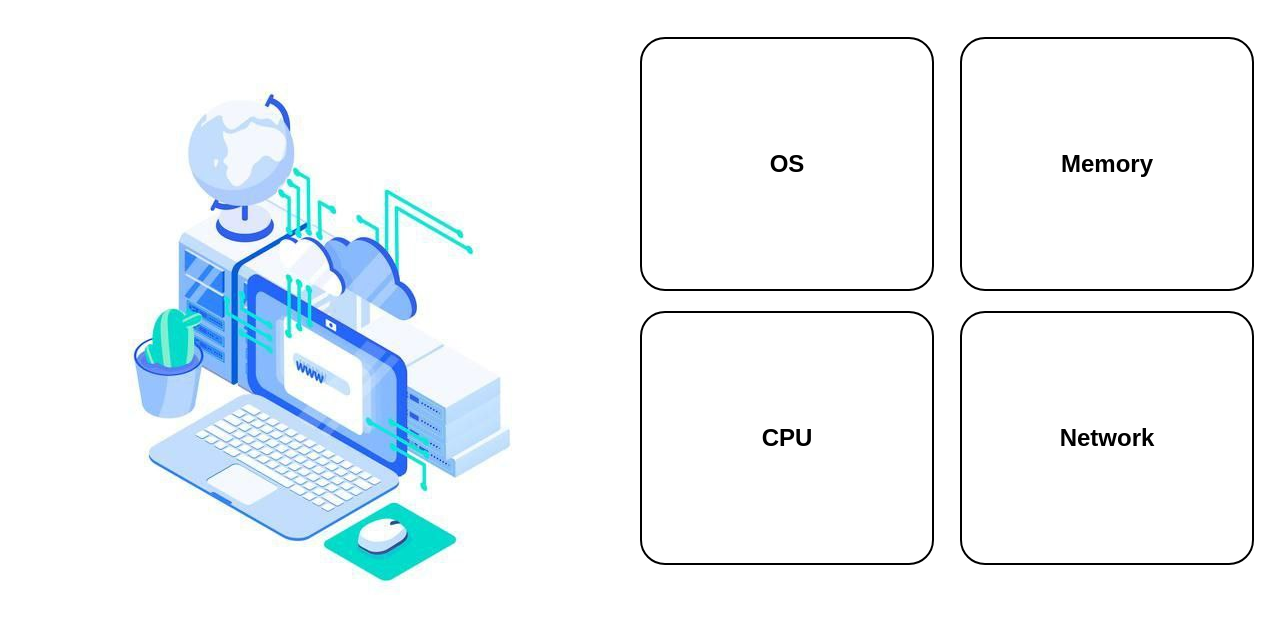
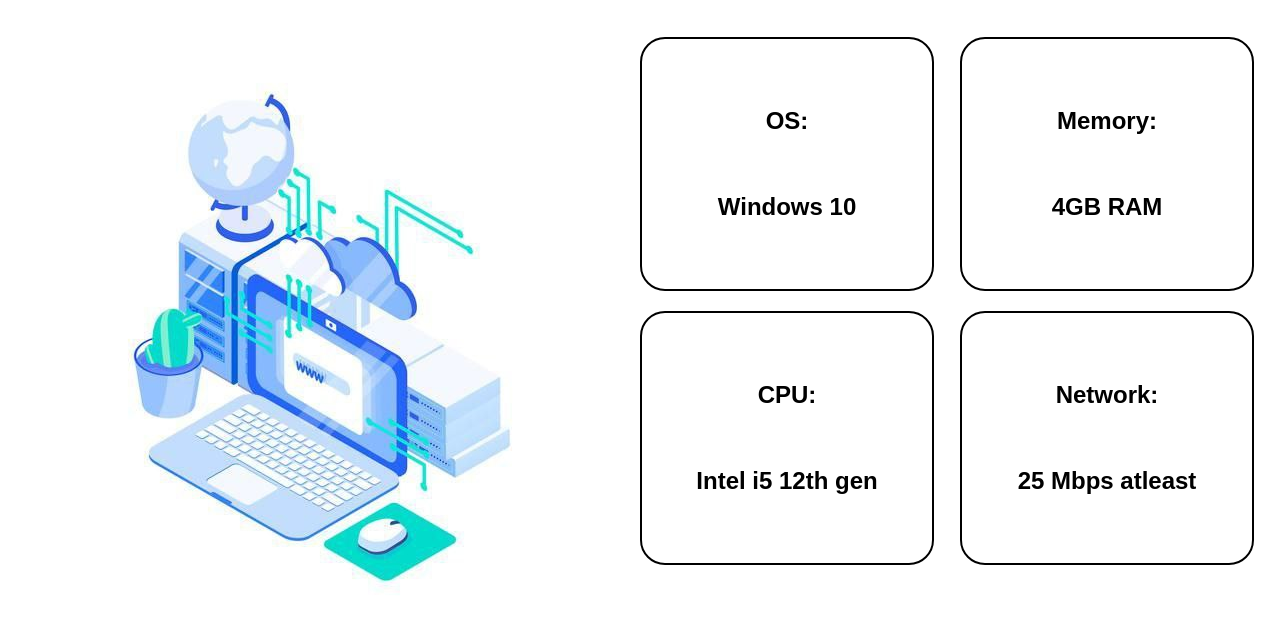
Before and after one commit to gourav1211/Web-Group-Info, a plain HTML site: page Requirements.html in a window 1280 px wide. Shown: the part 129-754 px from the top of the page. Drawn offline with Linux system fonts and the light colour scheme.

Commit message:
Requirements page updated

```diff
--- a/Requirements.html
+++ b/Requirements.html
@@ -1,11 +1,10 @@
 <!DOCTYPE html>
 <html lang="en">
-
   <head>
-    <meta charset="UTF-8">
-    <meta name="viewport" content="width=device-width, initial-scale=1.0">
+    <meta charset="UTF-8" />
+    <meta name="viewport" content="width=device-width, initial-scale=1.0" />
     <title>System Requirements</title>
-    <link rel="stylesheet" href="style.css">
+    <link rel="stylesheet" href="style.css" />
   </head>
 
   <body>
@@ -24,21 +23,33 @@
       </div>
     </header>
     <main>
-        <h1>Minimum Requirements</h1>&nbsp;
+      <h1>Minimum Requirements</h1>
+      &nbsp;
       <div class="image">
-            <img src="photo_2024-02-24_10-47-30.jpg">
+        <img src="photo_2024-02-24_10-47-30.jpg" />
       </div>
       <div class="requirements">
         <div class="one">
-               <h2>OS</h2>
-                </p>
-
+          <h2>OS:</h2>
+          <br />
+          <h2>Windows 10</h2>
         </div>
-            <div class="two"><h2>Memory</h2></div>
-            <div class="three"><h2>CPU</h2></div>
-            <div class="four"><h2>Network</h2></div>
+        <div class="two">
+          <h2>Memory: </h2>
+          <br>
+          <h2>4GB RAM</h2>
+        </div>
+        <div class="three">
+          <h2>CPU: </h2>
+          <br />
+          <h2>Intel i5 12th gen</h2>
+        </div>
+        <div class="four">
+          <h2>Network: </h2>
+          <br />
+          <h2> 25 Mbps atleast</h2>
+        </div>
       </div>
     </main>
   </body>
-
 </html>
--- a/style.css
+++ b/style.css
@@ -125,6 +125,21 @@ h1 {
 .four{
   background-color: yellow;
 } */
+.one,
+.two,
+.three,
+.four {
+  width: 290px;
+  height: 250px;
+  border-radius: 25px;
+  display: flex;
+  flex-direction: column;
+  align-items: center;
+  justify-content: center;
+  /* box-shadow: 7px 7px grey; */
+  border: 2px solid black;
+}
+
 .one:hover,
 .two:hover,
 .three:hover,
@@ -139,19 +154,7 @@ h1 {
   /* border: 3px solid black; */
   transition: 0.25s;
 }
-.one,
-.two,
-.three,
-.four {
-  width: 290px;
-  height: 250px;
-  border-radius: 25px;
-  display: flex;
-  align-items: center;
-  justify-content: center;
-  /* box-shadow: 7px 7px grey; */
-  border: 2px solid black;
-}
+
 .hero-image {
   background-image: url("istockphoto-1311934969-612x612.jpg");
   background-color: #cccccc;
```
Lines whose indentation alone changed are shown as unchanged.
